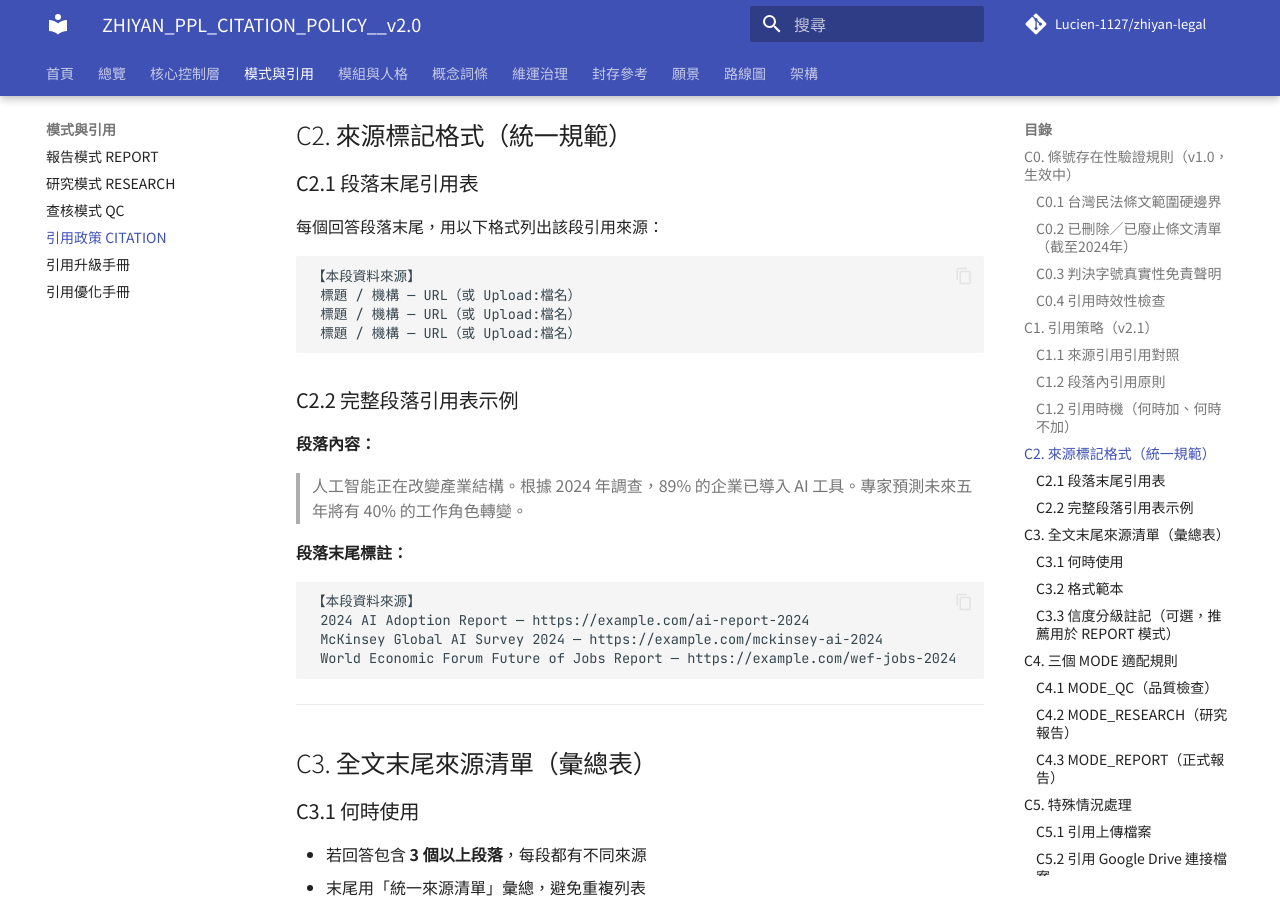
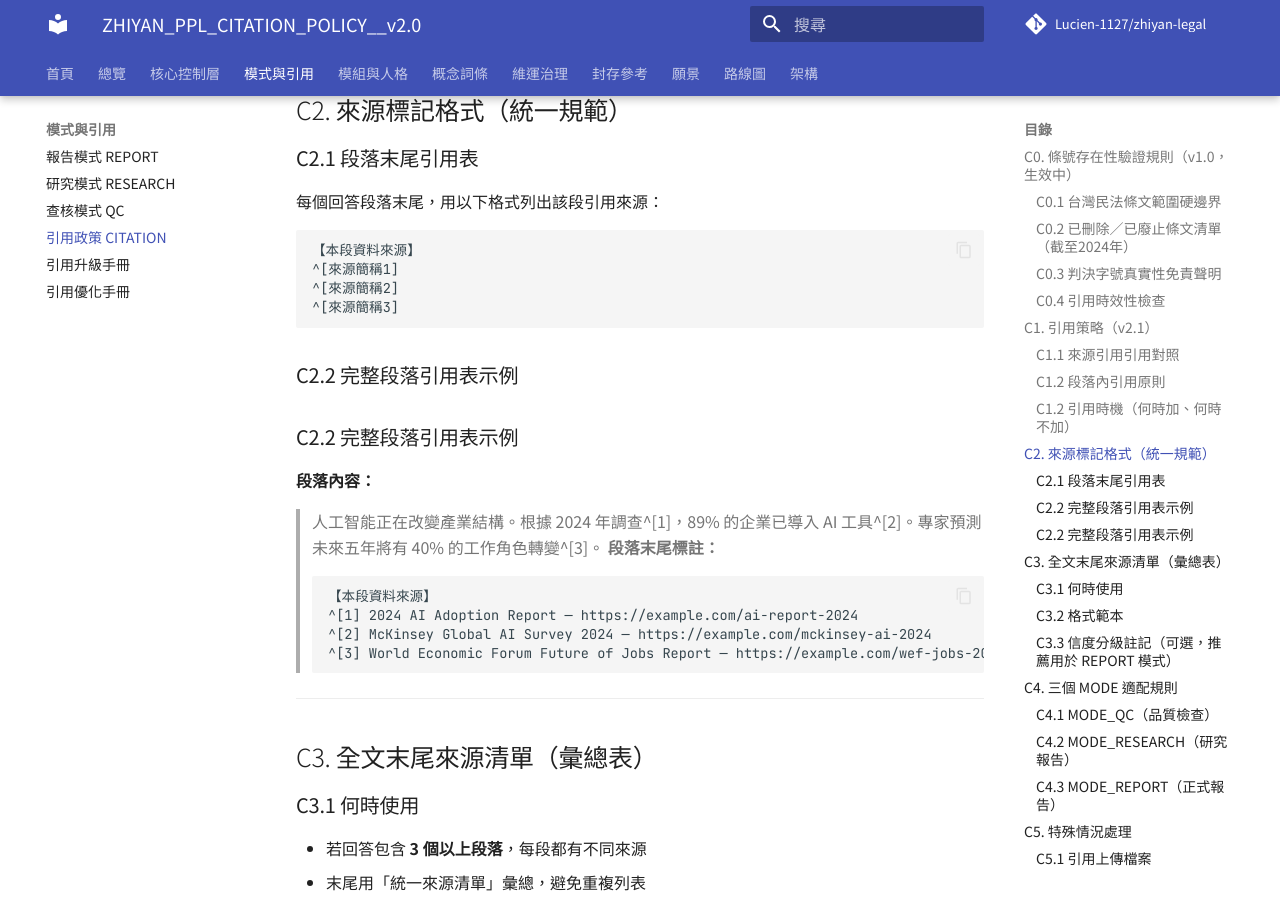
Before and after one commit to Lucien-1127/zhiyan-legal, an MkDocs documentation site: the page built from docs/20_模式與引用層/30_引用政策_CITATION_POLICY_v2.0.0.md, in a window 1280 px wide and 900 px high, scrolled down 2720 px. Built offline with MkDocs 1.6.1 and Material for MkDocs 9.7.7, drawn with Linux system fonts in a browser that asks for light colours; comment, search, counter and statistics services are not loaded; some of the changed text lies outside the part shown.

Commit message:
refactor(citation): 統一格式為句尾上標+末尾清單 — v2.3.0

````diff
--- a/docs/20_模式與引用層/30_引用政策_CITATION_POLICY_v2.0.0.md
+++ b/docs/20_模式與引用層/30_引用政策_CITATION_POLICY_v2.0.0.md
@@ -5,10 +5,10 @@
   - 智研
   - 模式
 ---
-# ZHIYAN_PPL_CITATION_POLICY__v2.2
+# ZHIYAN_PPL_CITATION_POLICY__v2.3.0
 
-**最後更新：2026-07-04**
-**變更內容：2.1 → 2.2：新增 C5.4 來源可信度分級對應規則（銜接核心閘門）**
+**最後更新：2026-07-05**
+**變更內容：2.2 → 2.3：改為句尾上標+末尾清單格式（^[來源簡稱]）**
 
 ---
 
@@ -102,22 +102,22 @@
 
 ```
 【本段資料來源】
- 標題 / 機構 — URL（或 Upload:檔名）
- 標題 / 機構 — URL（或 Upload:檔名）
- 標題 / 機構 — URL（或 Upload:檔名）
+^[來源簡稱1]
+^[來源簡稱2]
+^[來源簡稱3]
 ```
 
 ### C2.2 完整段落引用表示例
 
+### C2.2 完整段落引用表示例
 **段落內容：**
-> 人工智能正在改變產業結構。根據 2024 年調查，89% 的企業已導入 AI 工具。專家預測未來五年將有 40% 的工作角色轉變。
-
+> 人工智能正在改變產業結構。根據 2024 年調查^[1]，89% 的企業已導入 AI 工具^[2]。專家預測未來五年將有 40% 的工作角色轉變^[3]。
 **段落末尾標註：**
 ```
 【本段資料來源】
- 2024 AI Adoption Report — https://example.com/ai-report-2024
- McKinsey Global AI Survey 2024 — https://example.com/mckinsey-ai-2024
- World Economic Forum Future of Jobs Report — https://example.com/wef-jobs-2024
+^[1] 2024 AI Adoption Report — https://example.com/ai-report-2024
+^[2] McKinsey Global AI Survey 2024 — https://example.com/mckinsey-ai-2024
+^[3] World Economic Forum Future of Jobs Report — https://example.com/wef-jobs-2024
 ```
 
 ---
@@ -337,16 +337,16 @@
 ---
 
 ## 版本管理
-
+## 版本管理
 | 版本 | 日期 | 主要變更 |
 |------|------|---------|
 | v1.0 | 2026-01-15 | 初版：強制 （舊式S1）（舊式S2） 格式，密集 inline |
-| v2.0 | 2026-01-16 | 優化：改為  + 末尾統一表；減少干擾 |
+| v2.0 | 2026-01-16 | 優化：改為 上標+末尾清單；減少干擾 |
 | v2.1 | 2026-06-25 | 新增 [T1][T2] RAG 引用來源引用 |
 | v2.2 | 2026-07-04 | 新增 C5.4 來源可信度分級對應規則（銜接核心閘門 + 輸出前自檢） |
-
----
-
+| v2.3 | 2026-07-05 | 引用格式統一為句尾上標+末尾清單 |
+## 實施日期
+**自 2026-01-17 起，所有 QC / RESEARCH / REPORT 模式自動套用 v2.0 規則**
 ## 實施日期
 **自 2026-01-17 起，所有 QC / RESEARCH / REPORT 模式自動套用 v2.0 規則**
 
````
Also changed, not shown: other parts of docs/20_模式與引用層/30_引用政策_CITATION_POLICY_v2.0.0.md (+2 -2 lines), docs/10_核心控制層/13_空間核心規格_PPL_SPACE_CORE_v3.0.0.md (+6 -6 lines).
